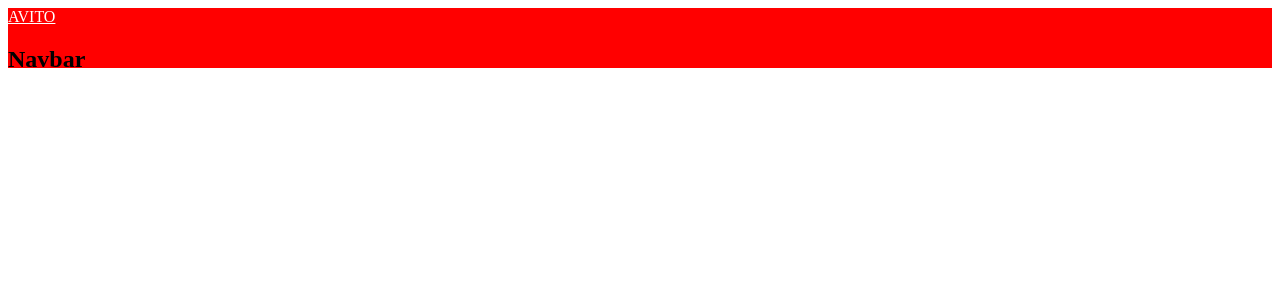
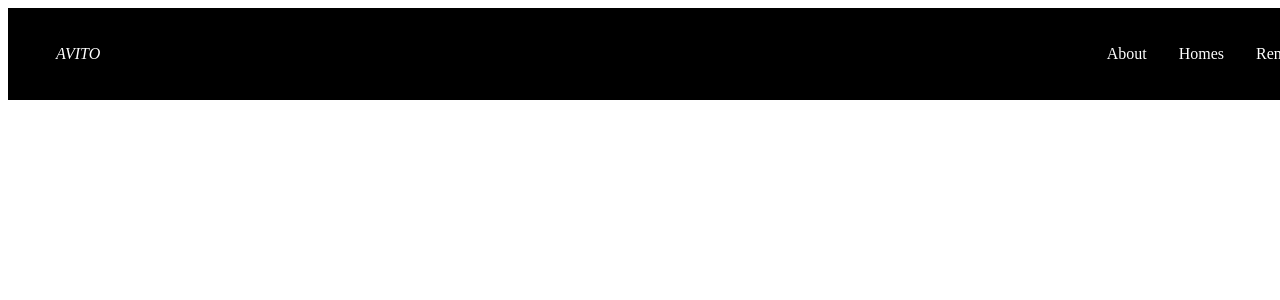
Before and after one commit to Golgariet/responsive-slider-web-app, a React (Create React App) app: page / in a window 1280 px wide. Shown: the top 300 px of the page. Built offline with nearby package versions, Linux system fonts and the light colour scheme.

Commit message:
test 0.2

```diff
--- /dev/null
+++ b/src/components/Button.js
@@ -0,0 +1,6 @@
+import styled from "styled-components";
+import { Link } from "react-router-dom";
+
+const Button = styled(Link)``;
+
+export default Button;
--- a/src/components/Navbar.js
+++ b/src/components/Navbar.js
@@ -1,23 +1,44 @@
 import React from "react";
-import styled from "styled-components";
+import styled, { css } from "styled-components/macro";
 import { Link } from "react-router-dom";
 import { menuData } from "../data/MenuData";
 
 const Nav = styled.nav`
   height: 60px;
+  justify-content: space-between;
+  padding: 1rem 2rem;
+  z-index: 100;
+  position: fixed;
+  width: 100%;
+  display: flex;
+  background: #000;
+`;
 
-  background: red;
+const NavLink = css`
+  color: #fff;
+  display: flex;
+  align-items: center;
+  padding: 0 1rem;
+  height: 100%;
+  cursor: pointer;
+  text-decoration: none;
 `;
 
 const Logo = styled(Link)`
-  color: #fff;
+  ${NavLink}
+  font-style: italic;
 `;
 
 const MenuBars = styled.i``;
 
-const NavMenu = styled.div``;
+const NavMenu = styled.div`
+  display: flex;
+  align-items: center;
+`;
 
-const NavMenuLinks = styled(Link)``;
+const NavMenuLinks = styled(Link)`
+  ${NavLink}
+`;
 
 const Navbar = () => {
   return (
@@ -25,13 +46,12 @@
       <Logo to="/">AVITO</Logo>
       <MenuBars />
       <NavMenu>
-        {menuData.map((item, index) => {
+        {menuData.map((item, index) => (
           <NavMenuLinks to={item.link} key={index}>
             {item.title}
-          </NavMenuLinks>;
-        })}
+          </NavMenuLinks>
+        ))}
       </NavMenu>
-      <h1>Navbar</h1>
     </Nav>
   );
 };
```
Also changed, not shown: 1 other file (tests, documents, lock files or other folders).
